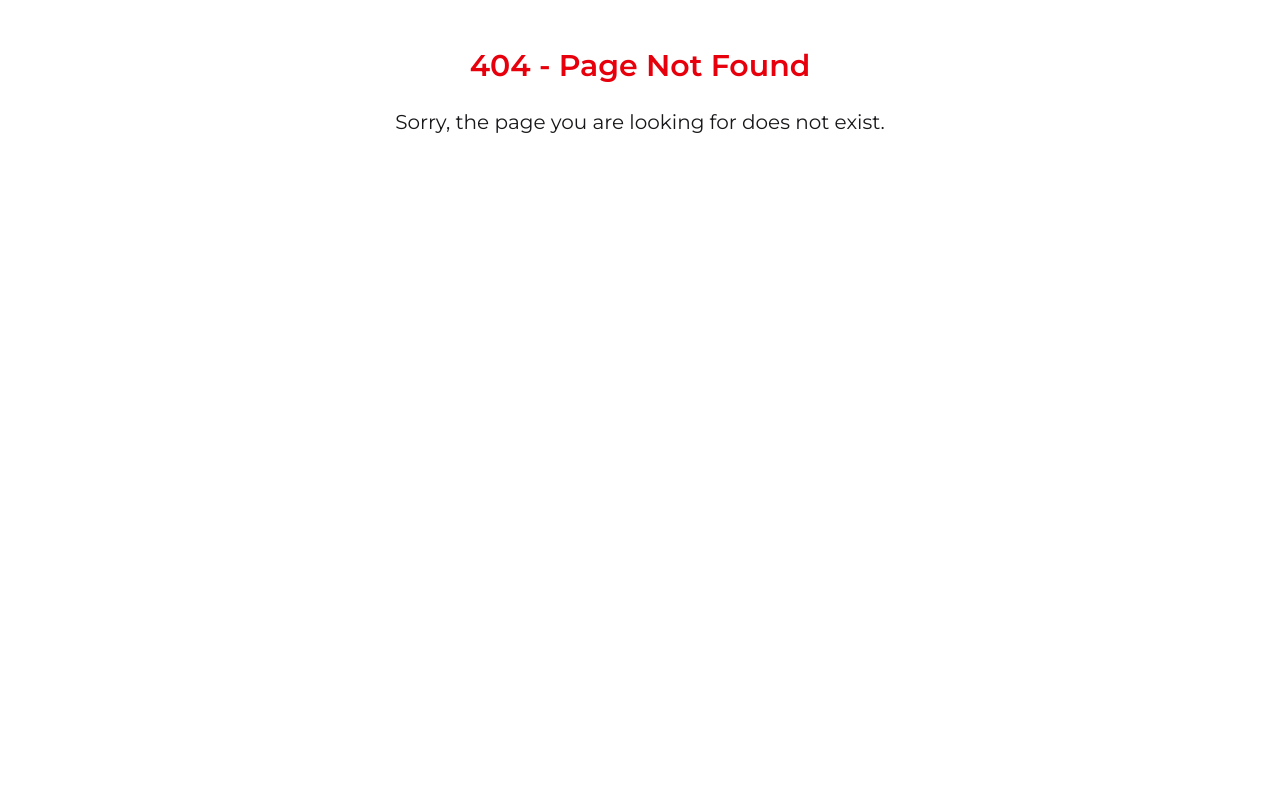
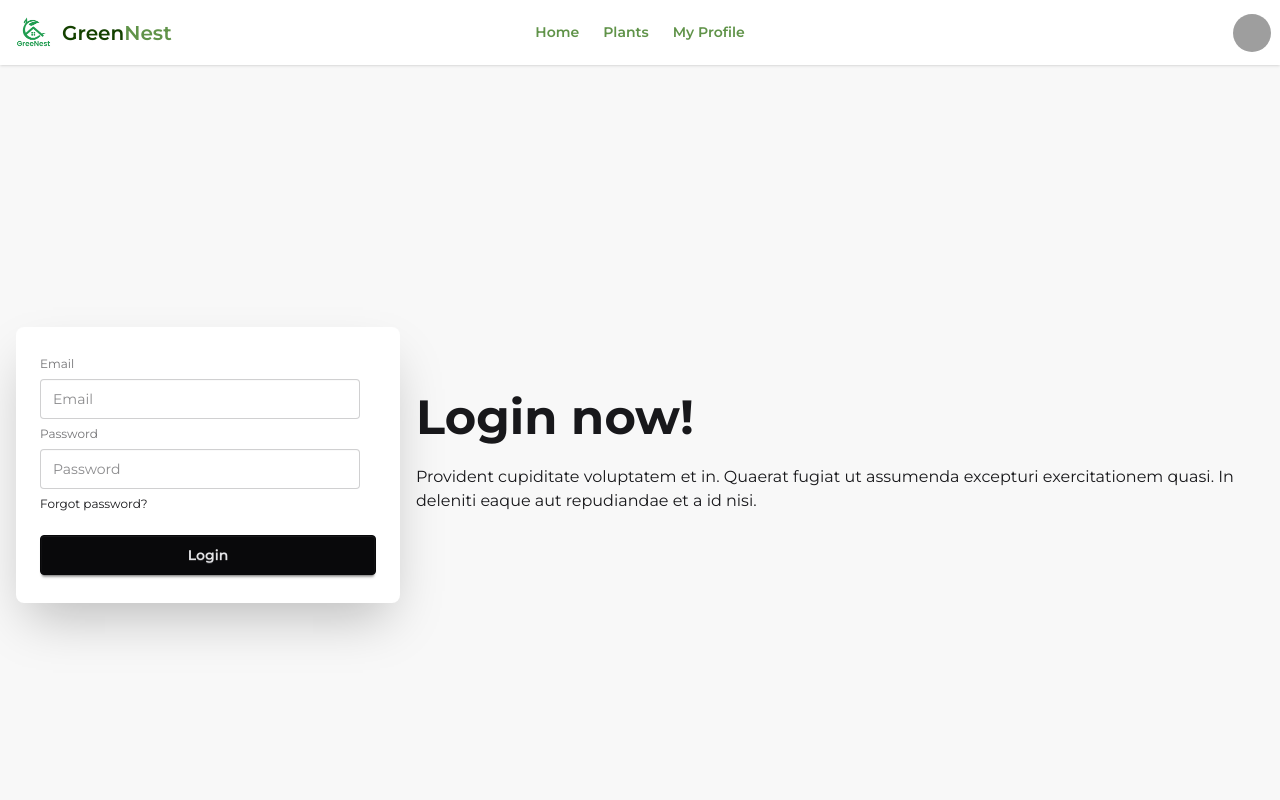
Before and after one commit to Al-Amin018555/GreenNest, a React (Vite) app: page /login in a window 1280 px wide. Before the commit this address had no page. Shown: the top 800 px of the page. Built offline with nearby package versions, Linux system fonts and the light colour scheme; grey boxes are pictures that could not be loaded.

Commit message:
routes directory fixed and created basic login page

```diff
--- a/package.json
+++ b/package.json
@@ -15,6 +15,7 @@
     "firebase": "^12.8.0",
     "react": "^19.2.0",
     "react-dom": "^19.2.0",
+    "react-hook-form": "^7.71.1",
     "react-router": "^7.12.0",
     "swiper": "^12.0.3",
     "tailwindcss": "^4.1.18"
--- /dev/null
+++ b/src/Pages/Login/Login.jsx
@@ -0,0 +1,53 @@
+import { useForm } from "react-hook-form";
+
+const Login = () => {
+    const { register, handleSubmit, formState: { errors },
+    } = useForm()
+
+    const onSubmit = (data) => console.log(data)
+    return (
+        <div className="min-h-screen">
+            <div className="hero bg-base-200 min-h-screen">
+                <div className="hero-content flex-col lg:flex-row-reverse">
+                    <div className="text-center lg:text-left">
+                        <h1 className="text-5xl font-bold">Login now!</h1>
+                        <p className="py-6">
+                            Provident cupiditate voluptatem et in. Quaerat fugiat ut assumenda excepturi exercitationem
+                            quasi. In deleniti eaque aut repudiandae et a id nisi.
+                        </p>
+                    </div>
+                    <form onSubmit={handleSubmit(onSubmit)} className="card bg-base-100 w-full max-w-sm shrink-0 shadow-2xl">
+                        <div className="card-body">
+                            <fieldset className="fieldset">
+                                <label className="label">Email</label>
+
+                                <input
+                                    type="email"
+                                    className="input"
+                                    placeholder="Email"
+                                    name="email"
+                                    {...register("email", { required: true })}
+                                />
+
+                                {errors.email && <span className="text-red-600">This field is required</span>}
+
+                                <label className="label">Password</label>
+                                <input
+                                    type="password"
+                                    className="input"
+                                    placeholder="Password"
+                                    name="password"
+                                    {...register("password", { required: true })} />
+                                {errors.password && <span className="text-red-600">This field is required</span>}
+                                <div><a className="link link-hover">Forgot password?</a></div>
+                                <button className="btn btn-neutral mt-4">Login</button>
+                            </fieldset>
+                        </div>
+                    </form>
+                </div>
+            </div>
+        </div>
+    );
+};
+
+export default Login;
--- a/src/Pages/Home/Routes/Routes.jsx
+++ b/src/Routes/Routes.jsx
@@ -1,7 +1,8 @@
 import { createBrowserRouter } from "react-router";
-import Home from "../Home";
-import Root from "../../../Root/Root";
-import ErrorElement from "../../../components/ErrorElement/ErrorElement";
+import Home from "../Pages/Home/Home";
+import Root from "../Root/Root";
+import ErrorElement from "../components/ErrorElement/ErrorElement";
+import Login from "../Pages/Login/Login";
 
 const router = createBrowserRouter([
     {
@@ -30,8 +31,17 @@ const router = createBrowserRouter([
                 },
                 errorElement: <div>Error loading home page data.</div>,
             },
+            {
+                path: "login",
+                element: <Login></Login>,
+                errorElement: <ErrorElement></ErrorElement>,
+            }
+
+
+
         ],
     },
+
 
 ]);
 
--- a/src/components/Navbar/Navbar.jsx
+++ b/src/components/Navbar/Navbar.jsx
@@ -54,7 +54,7 @@ const Navbar = () => {
                                 <span className="badge">New</span>
                             </a>
                         </li>
-                        <li><a>Settings</a></li>
+                        <li><Link to='/login'>Login</Link></li>
                         <li><a>Logout</a></li>
                     </ul>
                 </div>
--- a/src/main.jsx
+++ b/src/main.jsx
@@ -1,7 +1,7 @@
 import ReactDOM from "react-dom/client";
 import { RouterProvider } from "react-router/dom";
 import "./index.css";
-import router from "./Pages/Home/Routes/Routes";
+import router from "./Routes/Routes.jsx";
 const root = document.getElementById("root");
 
 ReactDOM.createRoot(root).render(
```
Also changed, not shown: 1 other file (tests, documents, lock files or other folders).
